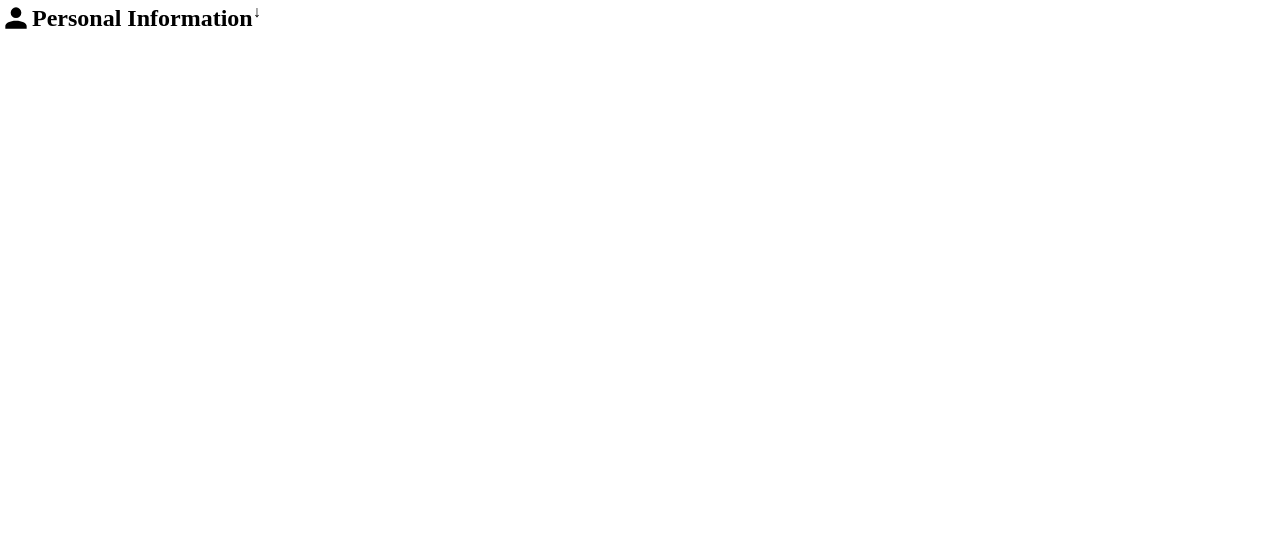
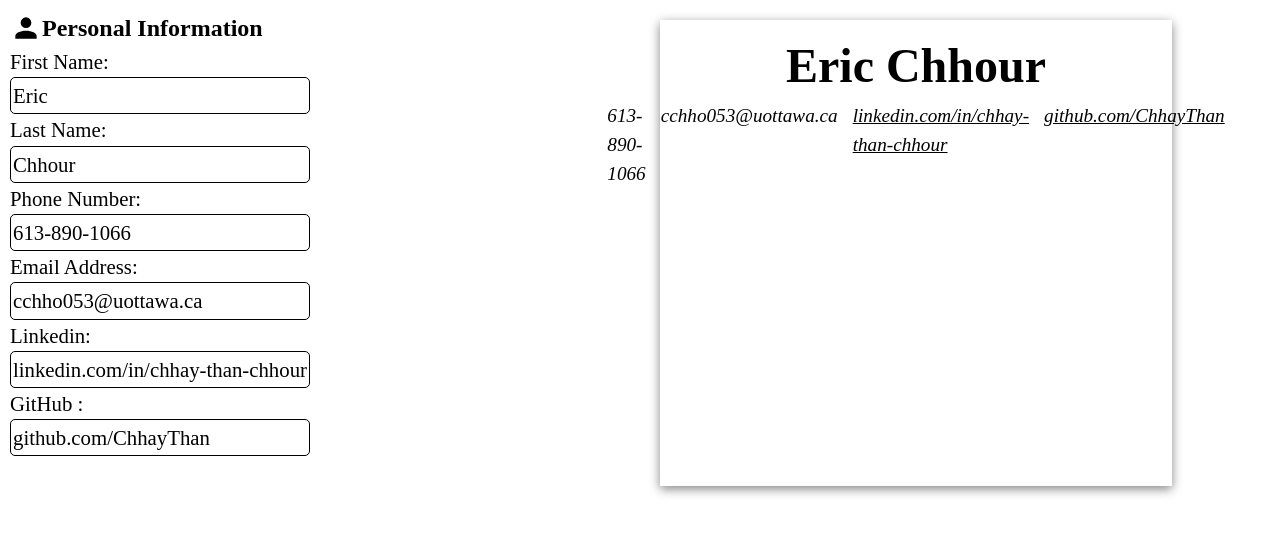
Before and after one commit to ChhayThan/TOP_CVapp, a React (Vite) app: page / in a window 1280 px wide. Shown: the top 534 px of the page. Built offline with nearby package versions, Linux system fonts and the light colour scheme.

Commit message:
Created personal information section for the CV app

```diff
--- a/src/App.css
+++ b/src/App.css
@@ -8,4 +8,54 @@ section.info-form {
   display: flex;
   flex-direction: column;
   gap: 1rem;
+  width: 50vw;
 }
+
+section.cv-preview {
+  width: 50vw;
+}
+
+div.cv {
+  width: 80%;
+  height: 100%;
+  padding: 10px;
+  margin: 20px;
+  box-shadow: 0px 3px 10px rgb(133, 133, 133);
+  font-family: "Times New Roman", Times, serif;
+}
+
+h1.fullName {
+  font-size: 3rem;
+  text-align: center;
+}
+div.contact {
+  display: flex;
+  gap: 15px;
+  justify-content: center;
+
+  font-style: italic;
+  font-size: 0.8em;
+}
+div.contact h2 {
+  font-weight: normal;
+}
+
+/* unvisited link */
+a:link {
+  color: black;
+}
+
+/* visited link */
+a:visited {
+  color: rgb(80, 80, 80);
+}
+
+/* mouse over link */
+a:hover {
+  color: rgb(42, 42, 42);
+}
+
+/* selected link */
+a:active {
+  color: rgb(0, 0, 0);
+}
--- a/src/App.jsx
+++ b/src/App.jsx
@@ -1,14 +1,61 @@
 import { useState } from "react";
 import PersonalInfo from "./components/PersonalInfo";
+import "./App.css";
 
 function App() {
+  const [firstNameValue, setFirstNameValue] = useState("Eric");
+  const [lastNameValue, setLastNameValue] = useState("Chhour");
+
+  const [phoneNumber, setPhoneNumber] = useState("613-890-1066");
+  const [emailAddress, setEmailAddress] = useState("cchho053@uottawa.ca");
+  const [linkedinURL, setLinkedinURL] = useState(
+    "linkedin.com/in/chhay-than-chhour"
+  );
+  const [githubURL, setGithubURL] = useState("github.com/ChhayThan");
+
+  let fullName = firstNameValue + " " + lastNameValue;
   return (
     <>
       <main>
         <section className="info-form">
-          <PersonalInfo />
+          <PersonalInfo
+            setFirstName={(e) => setFirstNameValue(e.target.value)}
+            setLastName={(e) => setLastNameValue(e.target.value)}
+            firstNameValue={firstNameValue}
+            lastNameValue={lastNameValue}
+            phoneNumValue={phoneNumber}
+            setPhoneNumber={(e) => {
+              const newValue = e.target.value;
+              const isValid = /^[0-9-]*$/.test(newValue);
+              if (isValid) {
+                setPhoneNumber(newValue);
+              }
+            }}
+            emailAddress={emailAddress}
+            setEmailAddress={(e) => setEmailAddress(e.target.value)}
+            linkedinUrl={linkedinURL}
+            setLinkedinURL={(e) => setLinkedinURL(e.target.value)}
+            githubURL={githubURL}
+            setGithubURL={(e) => setGithubURL(e.target.value)}
+          />
         </section>
-        <section className="cv-preview"></section>
+        <section className="cv-preview">
+          <div className="cv">
+            <div className="heading">
+              <h1 className="fullName">{fullName}</h1>
+              <div className="contact">
+                <h2 className="phoneNumber">{phoneNumber}</h2>
+                <h2 className="email">{emailAddress}</h2>
+                <h2 className="linkedin">
+                  <a href={linkedinURL}>{linkedinURL}</a>
+                </h2>
+                <h2 className="github">
+                  <a href={githubURL}>{githubURL}</a>
+                </h2>
+              </div>
+            </div>
+          </div>
+        </section>
       </main>
     </>
   );
--- a/src/components/PersonalInfo.jsx
+++ b/src/components/PersonalInfo.jsx
@@ -1,14 +1,74 @@
 import "../styles/PersonalInfo.css";
+import CustomInput from "../util/CustomInput.jsx";
 
-function PersonalInfo() {
+function PersonalInfo({
+  setFirstName,
+  setLastName,
+  firstNameValue,
+  lastNameValue,
+  phoneNumValue,
+  setPhoneNumber,
+  emailAddress,
+  setEmailAddress,
+  linkedinUrl,
+  setLinkedinURL,
+  githubURL,
+  setGithubURL,
+}) {
   return (
     <div className="personalContainer">
       <div className="title">
         <img src="src/assets/personalIcon.svg" alt="Person Icon" />
         <h1>Personal Information</h1>
-        <span id="arrowSymbol">&#8595;</span>
       </div>
-      <form></form>
+      <form>
+        <label htmlFor="firstName">First Name:</label>
+        <CustomInput
+          type="text"
+          inputId="firstName"
+          value={firstNameValue}
+          onChange={setFirstName}
+          placeholder="John"
+        />
+        <label htmlFor="lastName">Last Name:</label>
+        <CustomInput
+          type="text"
+          inputId="lastName"
+          value={lastNameValue}
+          onChange={setLastName}
+          placeholder="Doe"
+        />
+        <label htmlFor="phoneNumber">Phone Number:</label>
+        <CustomInput
+          type="tel"
+          inputId="phoneNumber"
+          value={phoneNumValue}
+          onChange={setPhoneNumber}
+          placeholder="123-456-7890"
+        />
+        <label htmlFor="email">Email Address:</label>
+        <CustomInput
+          type="email"
+          inputId="email"
+          value={emailAddress}
+          onChange={setEmailAddress}
+          placeholder="johndoe@mail.com"
+        />
+        <label htmlFor="linkedin">Linkedin:</label>
+        <CustomInput
+          type="url"
+          inputId="linkedin"
+          value={linkedinUrl}
+          onChange={setLinkedinURL}
+        />
+        <label htmlFor="github">GitHub :</label>
+        <CustomInput
+          type="url"
+          inputId="github"
+          value={githubURL}
+          onChange={setGithubURL}
+        />
+      </form>
     </div>
   );
 }
--- a/src/styles/PersonalInfo.css
+++ b/src/styles/PersonalInfo.css
@@ -4,6 +4,8 @@ div.personalContainer {
   font-family: "Poppins", sans-serif;
   font-weight: 400;
   font-style: normal;
+
+  margin: 10px;
 }
 
 div.title {
@@ -13,3 +15,9 @@ div.title {
 div.title img {
   width: 2em;
 }
+form {
+  display: flex;
+  flex-direction: column;
+  width: 300px;
+  font-size: 1.3rem;
+}
--- /dev/null
+++ b/src/util/CustomInput.css
@@ -0,0 +1,5 @@
+input {
+  border-radius: 5px;
+  padding: 2px;
+  border: black 1px solid;
+}
--- /dev/null
+++ b/src/util/CustomInput.jsx
@@ -0,0 +1,19 @@
+import "./CustomInput.css";
+
+export default function CustomInput({
+  type,
+  inputId,
+  value,
+  onChange,
+  placeholder,
+}) {
+  return (
+    <input
+      type={type}
+      id={inputId}
+      value={value}
+      onChange={onChange}
+      placeholder={placeholder}
+    />
+  );
+}
```
